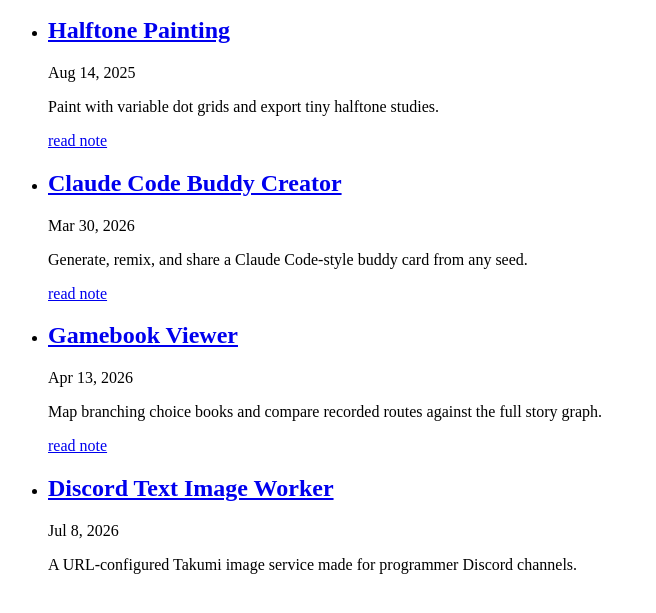
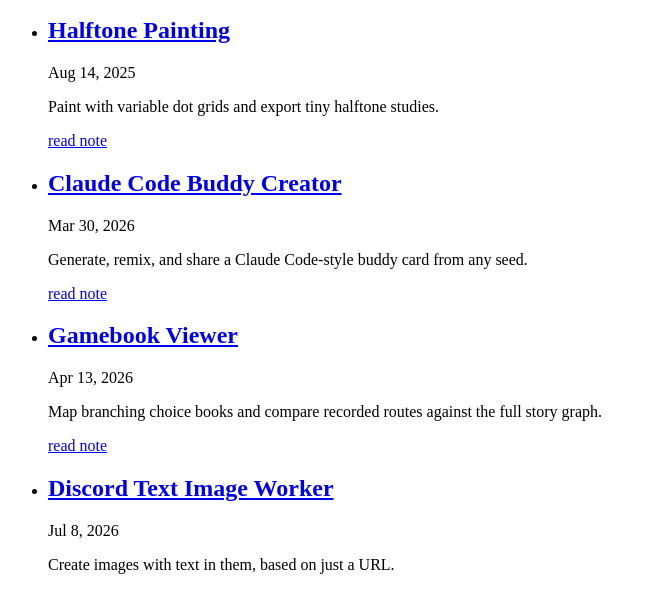
Before and after one commit to carterworks/tools.carter.works, a website: page public/index.html in a window 1280 px wide. Shown: the part 127-740 px from the top of the page, without its empty margins (0-656 px from the left). Drawn offline with Linux system fonts and the light colour scheme.

Commit message:
Simplify Discord text image description

```diff
--- a/public/index.html
+++ b/public/index.html
@@ -43,7 +43,7 @@
         <li>
           <h2><a href="/discord-text-image-worker/">Discord Text Image Worker</a></h2>
           <p><time datetime="2026-07-08">Jul 8, 2026</time></p>
-          <p>A URL-configured Takumi image service made for programmer Discord channels.</p>
+          <p>Create images with text in them, based on just a URL.</p>
         </li>
       </ul>
     </main>
```
